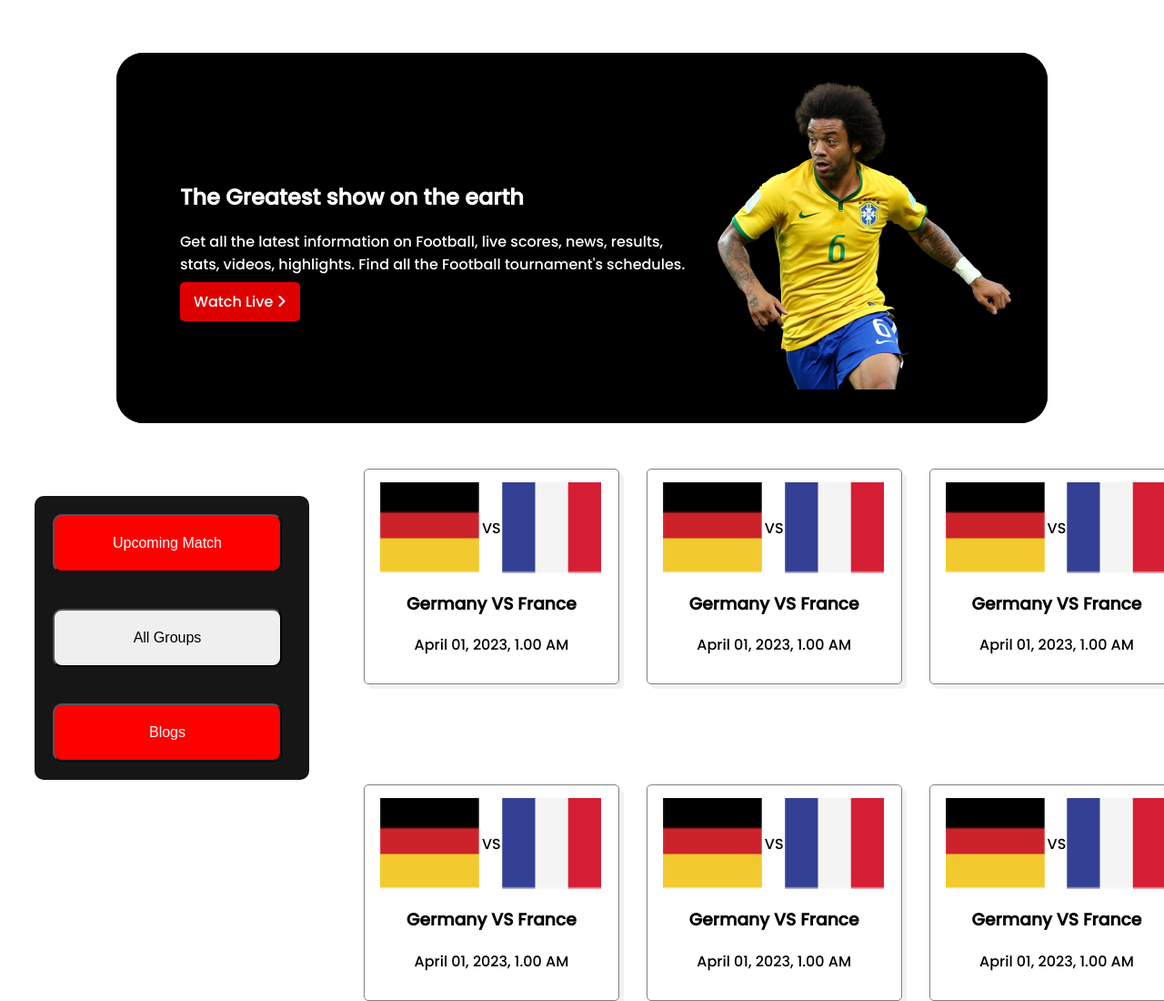
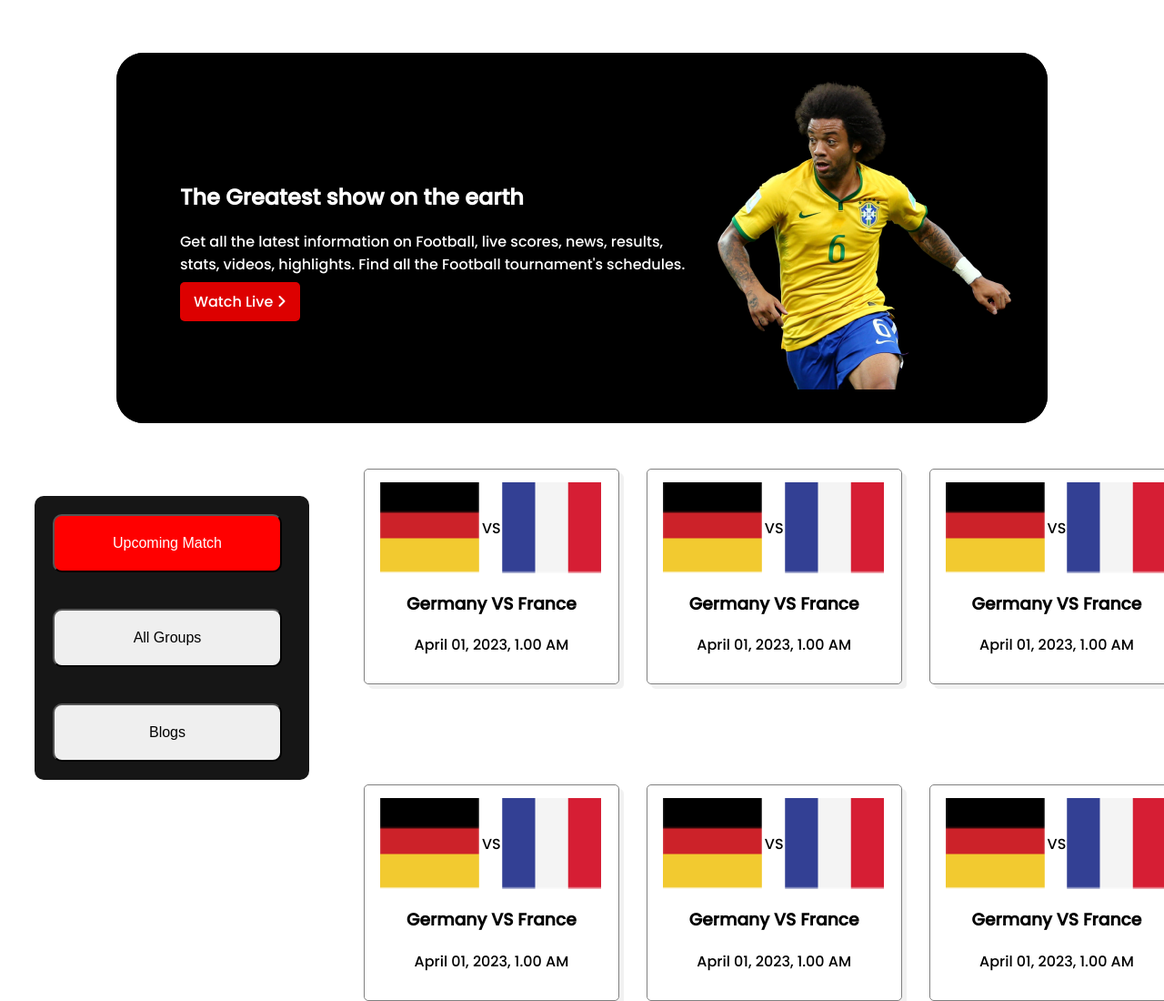
Before and after one commit to Tajreean-Ahmed/world-cup, a plain HTML site: page index-2.html in a window 1280 px wide. Shown: the top 1100 px of the page at 91% size. Drawn offline with Linux system fonts and the light colour scheme.

Commit message:
final modification

```diff
--- a/index-2.html
+++ b/index-2.html
@@ -49,8 +49,7 @@
                     </div>
                     <div>
                         <a href="index.html">
-                            <button type="submit" class="link-button"
-                                style="background-color:red; color:white">Blogs</button>
+                            <button type="submit" class="link-button">Blogs</button>
                         </a>
                     </div>
                 </div>
```
